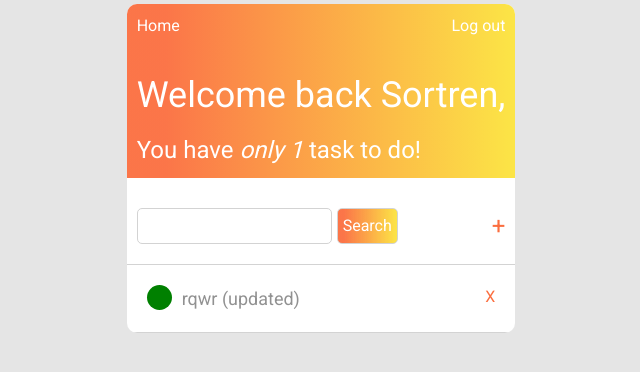
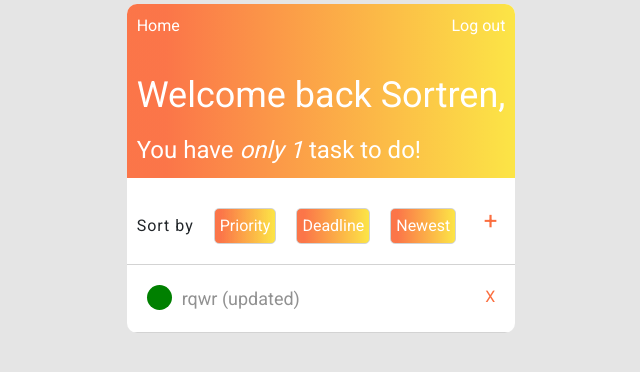
Before and after one commit to Sortren/Django-Tasker, a Django app: page / in a window 1280 px wide. Shown: the part 232-604 px from the top of the page, without its empty margins (319-959 px from the left). Run offline with Django 3.2, Linux system fonts and the light colour scheme; a user stored in the database is signed in; data comes from the database, SQL or seed files in the repository; both versions use the stored data as it was after the commit; some libraries are stand-ins or nearby versions.

Commit message:
add buttons to sort tasks in home

```diff
--- a/tasker/to_do/models.py
+++ b/tasker/to_do/models.py
@@ -5,6 +5,7 @@ from django.contrib.auth.models import User
 
 class Task(models.Model):
     class Priority(models.IntegerChoices):
+        # ex. the user see LOW in the Form which represents "1" in a database
         LOW = 1
         MEDIUM = 2
         HIGH = 3
--- a/tasker/to_do/static/to_do/home.css
+++ b/tasker/to_do/static/to_do/home.css
@@ -84,25 +84,26 @@ main {
 /* -------------------------------------- */
 /* -------------SEARCH TASK-------------- */
 /* -------------------------------------- */
-.search-add {
+.mid-panel {
   display: flex;
+  align-items: center;
   justify-content: space-between;
+}
+
+.sort-buttons {
+  display: flex;
+  align-items: center;
+  gap: 20px;
   padding: 30px 10px 20px 10px;
 }
 
-.input {
-  outline: none;
-  border: 0.5px solid lightgrey;
-  padding: 5px;
-  border-radius: 5px;
+.sort-by {
+  letter-spacing: 1px;
 }
 
-.search {
-  display: flex;
-  gap: 5px;
-}
-
-.button-search {
+.button,
+.button:focus {
+  outline: none;
   text-decoration: none;
   border: 0.5px solid lightgrey;
   cursor: pointer;
@@ -117,12 +118,9 @@ main {
   );
 }
 
-.button-search:focus {
-  outline: none;
-}
-
 .add-task:hover,
 .add-task {
+  padding-right: 18px;
   font-size: 24px;
   color: rgb(251, 110, 63);
   text-decoration: none;
--- a/tasker/to_do/templates/to_do/base_home.html
+++ b/tasker/to_do/templates/to_do/base_home.html
@@ -34,9 +34,10 @@
                     {% endblock tasks-to-do %}
                 </div>
             </div>
-
-            {% block search-add %}
-            {% endblock search-add %}
+            <div class="mid-panel">
+                {% block mid-panel %}
+                {% endblock mid-panel %}
+            </div>
 
             <div class = "struct">
                 <div class = "tasks-container">
--- a/tasker/to_do/templates/to_do/home.html
+++ b/tasker/to_do/templates/to_do/home.html
@@ -19,22 +19,31 @@
 {% endblock tasks-to-do %}
 
 
-{% block search-add %}
-  <div class="search-add">
-    <div class="search">
-        <input type="text" class = "input">
-        <button class = "button-search">Search</button>
+{% block mid-panel %}
+  <div class="sort-buttons">
+
+    <div class="method">
+      <span class="sort-by">Sort by</span>
     </div>
 
     <div class="priority">
-
+      <button class = "button priority">Priority</button>
     </div>
 
-    <div class="add">
-        <a href = "{% url 'add-task' %}" class = "add-task">+</a>
+    <div class="deadline">
+      <button class = "button deadline">Deadline</button>
     </div>
+
+    <div class="newest">
+      <button class = "button newest">Newest</button>
+    </div>
+
   </div>
-{% endblock search-add %}
+
+  <div class="add">
+      <a href = "{% url 'add-task' %}" class = "add-task">+</a>
+  </div>
+{% endblock mid-panel %}
 
 
 {%block tasks%}
```
Also changed, not shown: tasker/db.sqlite3.
